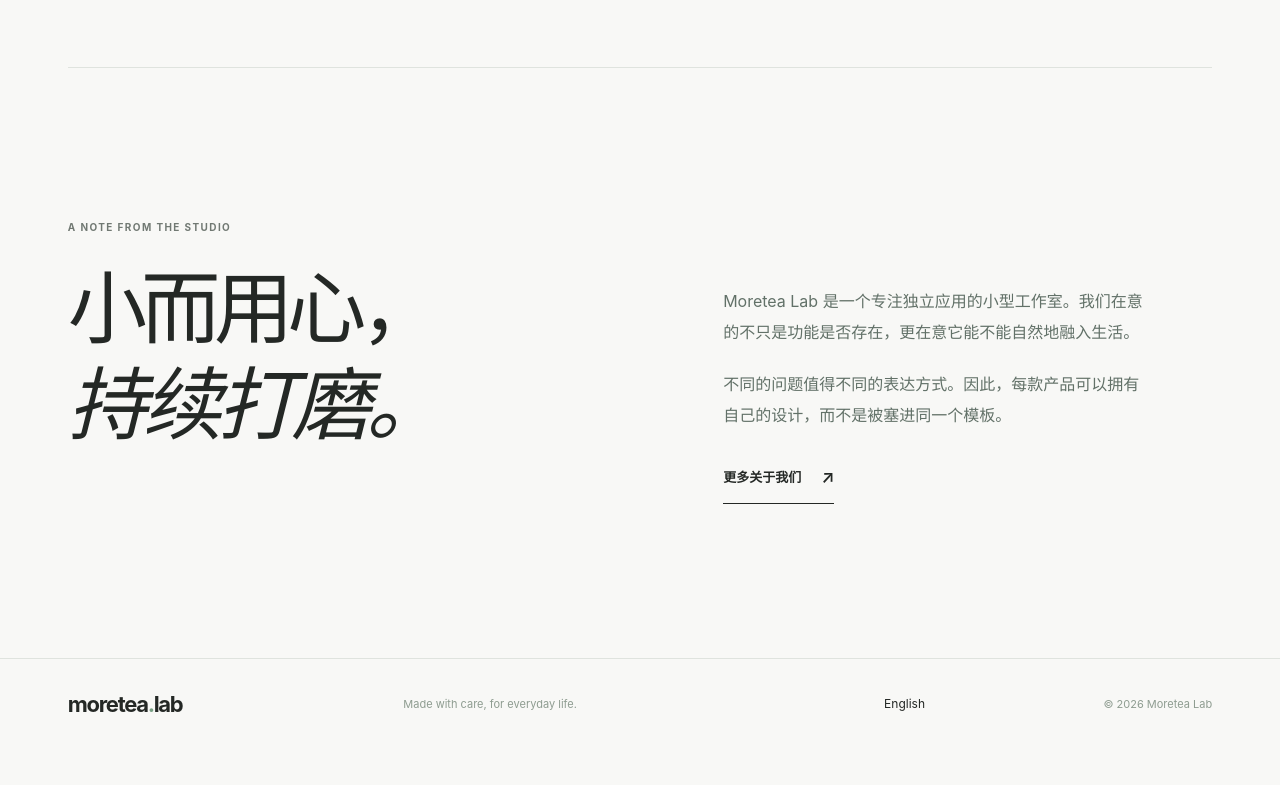
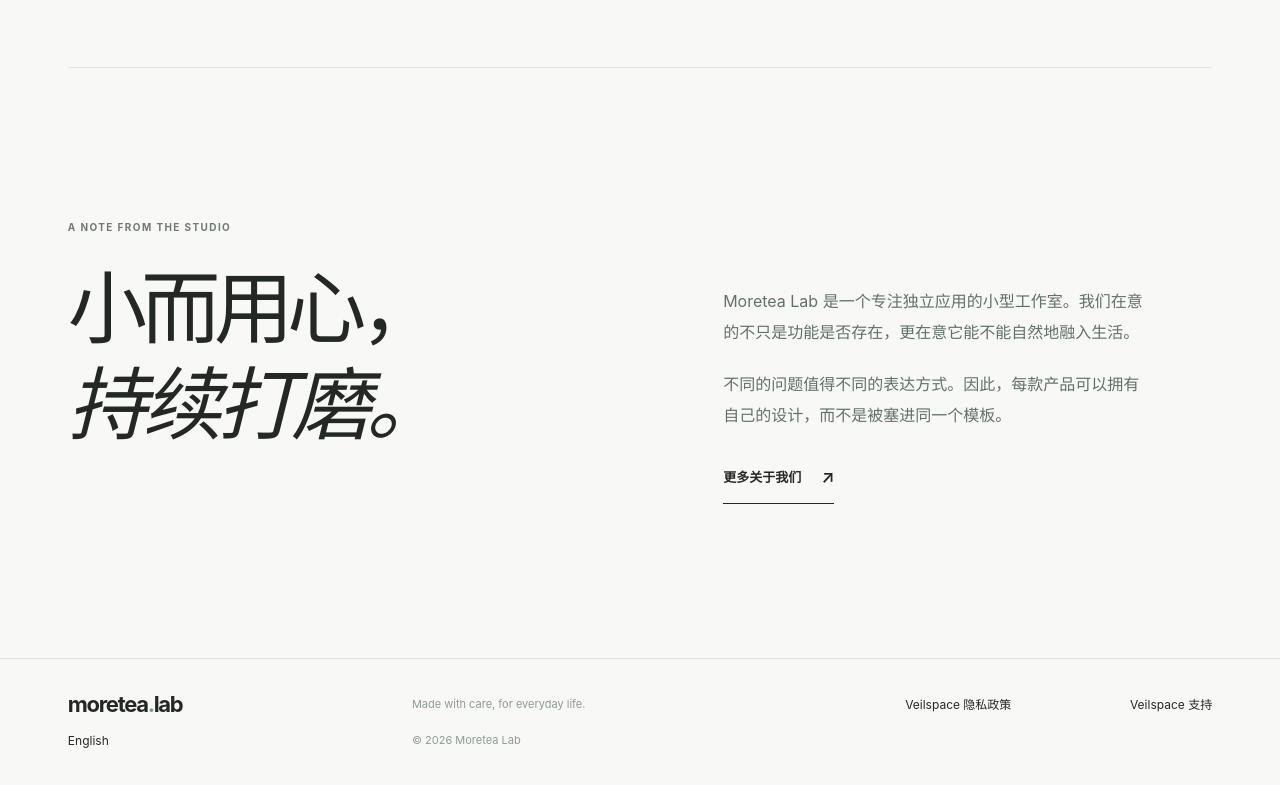
Before and after one commit to moretea-labs/studio-site, a plain HTML site: page index.html in a window 1280 px wide. Shown: the part 2394-3179 px from the top of the page. Before the commit the page ends 3148 px from the top, so only its background shows below. Drawn offline with Linux system fonts and the light colour scheme.

Commit message:
feat(site): publish Veilspace privacy and support resources

```diff
--- a/index.html
+++ b/index.html
@@ -53,5 +53,5 @@
 </section>
 <section class="studio wrap" id="studio"><div><p class="eyebrow">A NOTE FROM THE STUDIO</p><h2>小而用心，<br><em>持续打磨。</em></h2></div><div class="studio-copy"><p>Moretea Lab 是一个专注独立应用的小型工作室。我们在意的不只是功能是否存在，更在意它能不能自然地融入生活。</p><p>不同的问题值得不同的表达方式。因此，每款产品可以拥有自己的设计，而不是被塞进同一个模板。</p><a class="under" href="https://github.com/moretea-labs" target="_blank" rel="noopener">更多关于我们 <span aria-hidden="true">↗</span></a></div></section>
 </main>
-<footer class="footer wrap"><a class="footer-logo" href="/">moretea<span>.</span>lab</a><span>Made with care, for everyday life.</span><a href="/en/" lang="en">English</a><small>© 2026 Moretea Lab</small></footer>
+<footer class="footer wrap"><a class="footer-logo" href="/">moretea<span>.</span>lab</a><span>Made with care, for everyday life.</span><a href="/veilspace/privacy/">Veilspace 隐私政策</a><a href="/veilspace/support/">Veilspace 支持</a><a href="/en/" lang="en">English</a><small>© 2026 Moretea Lab</small></footer>
 </body></html>
```
Also changed, not shown: en/index.html (+1 -1 lines).
